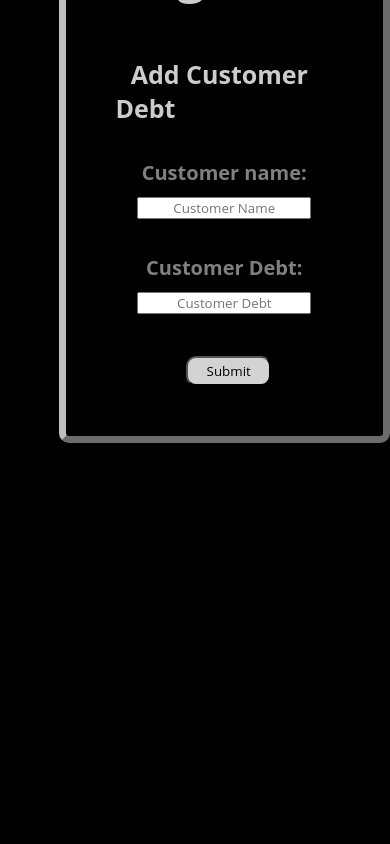
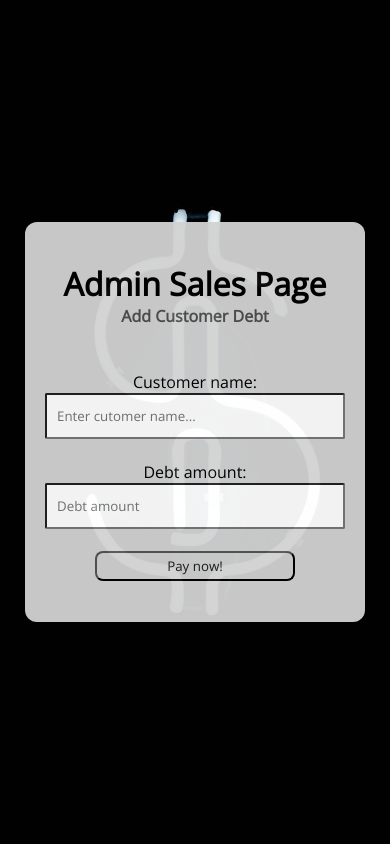
Before and after one commit to victorchendra02/UTS-PWM, a Flask app: page /admin in a window 390 px wide. Run offline with Flask 2, Linux system fonts and the light colour scheme.

Commit message:
Responsive admin sales page

```diff
--- a/static/styles/admin-style.css
+++ b/static/styles/admin-style.css
@@ -1,85 +1,4 @@
-* {
-    margin: 0;
-    padding: 0;
-    box-sizing: border-box;
-    font-family: "Inter", sans-serif;
-    font-family: "Open Sans", sans-serif;
-}
-
-.center {
-    display: flex;
-    align-items: center;
-    height: 100px;
-    margin-left: 15%;
-    margin-top: 20%;
-    margin-bottom: 20%;
-  }
-
-.center_box{
-    font-size: 25px;
-    border-radius: 10px;
-    border: 7px outset silver;
-    padding: 50px;
-}
-
-body {
-    background-image: url("../assets/wallpaper-admin.jpg");
-    background-repeat: no-repeat;
-    background-color: #cccccc;
-    background-attachment: fixed;
-    background-position: 20% 50%;
-}
-
-p {
-   color: gray;
-   font-size: 20px;
-   font-weight: bold;
-   text-align: center;
-}
-
-
-h1 {
-    color: #cccccc;
-    display: flex;
-    justify-content: center;
-    align-items: center;
-    margin-bottom: 50px;
-}
-
-label {
-    color: #cccccc;
-    font-weight: bolder;
-    margin-left: 7%;
-}
-
-.inputfield {
-    color: black;
-    text-align: center;
-    margin-left: 10%;
-    margin-right: 10%;
-    width: 80%;
-}
-
-.Buttons {
-    text-align: center;
-    align-items: center;
-    margin-left: 32.5%;
-    width: 85px;
-    height: 30px;
-    background-color: lightgray;
-    border-radius: 10px;
-}
-
-.Buttons:hover {
-    background-color: silver;
-    transition: 0.7s;
-}
-
-/* @import url("https://fonts.googleapis.com/css2?family=Inter&family=Open+Sans&display=swap");
-
-:root {
-    --input-field-width: 400px;
-}
+@import url("https://fonts.googleapis.com/css2?family=Inter&family=Open+Sans&display=swap");
 
 * {
     margin: 0;
@@ -89,21 +8,74 @@ label {
     font-family: "Open Sans", sans-serif;
 }
 
-.input-field {
-    width: var(--input-field-width);
-    height: 40px;
-
-    box-sizing: border-box;
-    border-radius: 5px;
-    padding-left: 10px;
+.container {
+    background-image: url("../assets/wallpaper-admin.jpg");
+    background-size: cover;
+    height: 100vh;
+    background-position: center;
+    position: relative;
 }
 
-.add-debt-button {
-    width: var(--input-field-width);
-    height: 40px;
+.content {
+    background-color: #d2d2d2;
+    opacity: 95%;
 
-    background-color: #2a5624;
-    color: rgb(249, 249, 249);
-    border-radius: 9px;
+    width: 340px;
+    height: 400px;
+    border-radius: 12px;
+
+    padding-top: 40px;
+    /* display: flex; */
+    /* flex-direction: column;
+    justify-content: center;
+    align-items: center; */
+    text-align: center;
+
+    position: absolute;
+    top: 50%;
+    left: 50%;
+    transform: translate(-50%, -50%);
 }
- */
+
+.input-field {
+    color: black;
+
+    width: 300px;
+    height: 32px;
+
+    padding-left: 10px;
+
+    border-radius: 2px;
+}
+.input-field:hover {
+    border: 2px solid rgb(45, 157, 205);
+    transition: 0.7s;
+    border-radius: 10px;
+}
+
+.pay-btn {
+    background-color: rgb(209, 209, 209);
+    color: #1d1d1d;
+
+    width: 200px;
+    height: 30px;
+    border-radius: 8px;
+}
+
+.pay-btn:hover {
+    background-color: #1d1d1d;
+    color: rgb(209, 209, 209);
+
+    transition: 0.2s;
+}
+
+.content h4 {
+    color: #4f4f4f;
+}
+
+@media all and (max-width: 800px) {
+    .input-field {
+        width: 300px;
+        height: 46px;
+    }
+}
--- a/templates/admin.html
+++ b/templates/admin.html
@@ -12,18 +12,22 @@
     </head>
 
     <body>
-    <div class="center">
-      <div class="center_box">
-        <h1>Admin Page</h1>
+        <div class="container">
+            <div class="content">
+                <h1>Admin Sales Page</h1>
+
+                <h4>Add Customer Debt</h4>
+                <br /><br />
                 <form action="/add_trans" method="post">
-          <label> Add Customer Debt </label> <br><br>
-          <p> Customer name: </p>
-          <input type="text" class="inputfield" name="cusname" placeholder="Customer Name" /><br><br>
-          <p> Customer Debt: </p>
-          <input type="text" class="inputfield" name="amount" placeholder="Customer Debt" /><br><br>
-          <input type="submit" class="Buttons" value="Submit" />
+                    <label>Customer name:</label><br />
+                    <input type="text" class="input-field" name="cusname" placeholder="Enter cutomer name..." /><br /><br />
+
+                    <label>Debt amount:</label><br />
+                    <input type="number" step="10000" min="0" class="input-field" name="amount" placeholder="Debt amount" /><br /><br />
+                    <input type="submit" class="pay-btn" value="Pay now!" />
                 </form>
-        <p style="color:white">{{ message }}</p>
+
+                <p style="color: white">{{ message }}</p>
             </div>
         </div>
     </body>
--- a/templates/index.html
+++ b/templates/index.html
@@ -46,7 +46,7 @@
                 </div>
             </div>
 
-            <img src="{{ url_for('static', filename='assets/wallpaper-login-5.jpg') }}" class="img-responsive" alt="wallpaper" />
+            <img src="{{ url_for('static', filename='assets/wallpaper-login-5.jpg') }}" class="img-responsive" alt="wallpaper-login" />
         </div>
     </body>
 </html>
```
Also changed, not shown: static/assets/wallpaper-admin.jpg. Lines whose indentation alone changed are shown as unchanged.
